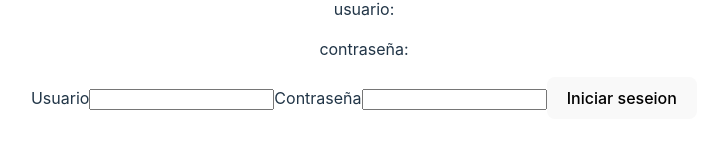
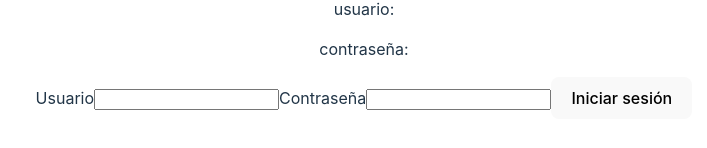
Before and after one commit to DanielHernandezGalvez/Django, a React (Vite) app in the folder curso/render/: page / in a window 1280 px wide. Shown: the part 350-498 px from the top of the page, without its empty margins (276-983 px from the left). Built offline with nearby package versions, Linux system fonts and the light colour scheme.

Commit message:
onsubmit

```diff
--- a/curso/render/src/components/FormularioInicioSesion.jsx
+++ b/curso/render/src/components/FormularioInicioSesion.jsx
@@ -19,8 +19,12 @@ const onChange = (e) => {
   }
 }
 
+const onSubmit = (e) => {
+  e.preventDefault()
+}
+
   return (
-    <form action=''>
+    <form action='' onSubmit={onSubmit}>
       <p>usuario:  {user}</p>
       <p>contraseña: {pass}</p>
 
@@ -44,7 +48,10 @@ const onChange = (e) => {
           onChange={onChange}
           />
 
-        <button type='submit'>Iniciar seseion</button>
+        <button
+          type='submit'
+
+          >Iniciar sesión</button>
       </div>
     </form>
   )
```
